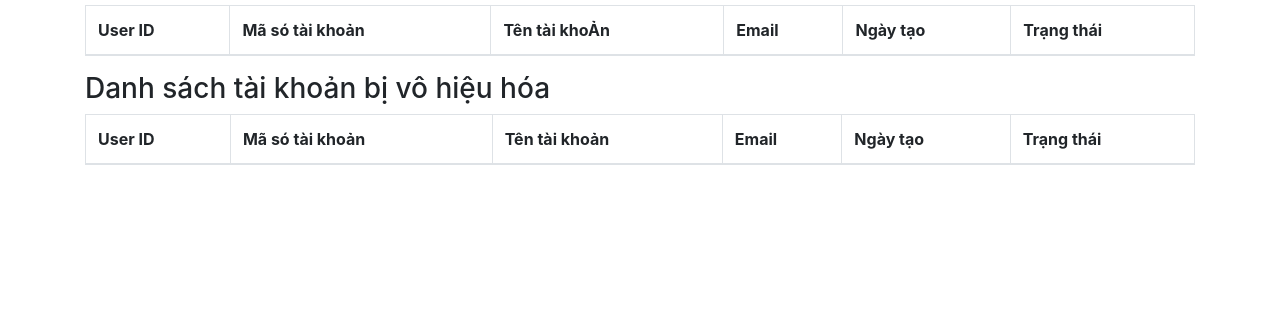
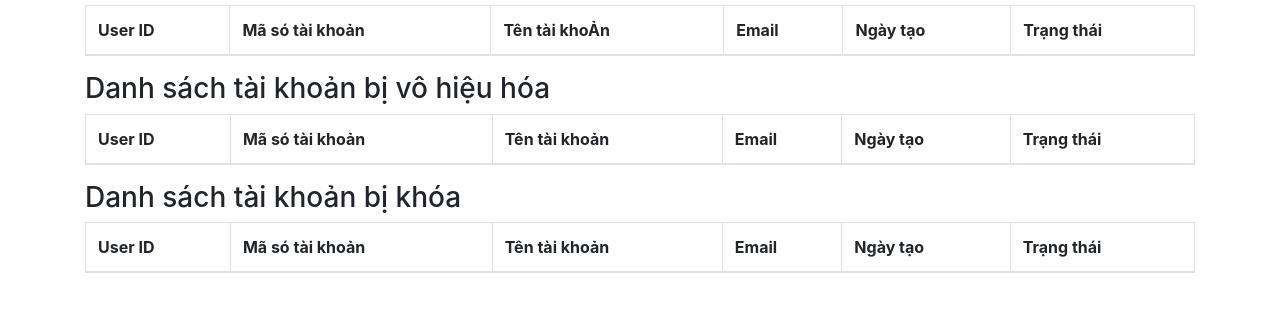
Before and after one commit to Kuroo-nekoo/web-ck, a PHP site: page /admin.php in a window 1280 px wide. Shown: the part 225-537 px from the top of the page. Run offline with PHP 8.4, Linux system fonts and the light colour scheme; tables that the repository leaves empty hold one stand-in row (values such as "Sample post"); lists and menus that the app fills with data are empty.

Commit message:
insert balance, date_locked into db, change function login in db.php

```diff
--- a/admin.php
+++ b/admin.php
@@ -7,8 +7,8 @@ if (get_users_data()['code'] == 0) {
     $users = [];
 }
 
-if (get_users_data_sort_date()['code'] == 0) {
-    $users_sort_date_created = get_users_data_sort_date()['data'];
+if (get_users_data_sort_date('sort_date_created')['code'] == 0) {
+    $users_sort_date_created = get_users_data_sort_date('sort_date_created')['data'];
 } else {
     $users_sort_date_created = [];
 }
@@ -121,7 +121,7 @@ if (get_users_data_sort_date()['code'] == 0) {
                 <?php if ($users_sort_date_created): ?>
 
                 <?php foreach ($users_sort_date_created as $user):
-    if ($user['ACTIVATED_STATE'] === "đã vô hiệu hóa"):
+    if ($user['ACTIVATED_STATE'] === "vô hiệu hóa"):
     ?>
 		                  <tr>
 		                    <td><?php echo $user['USER_ID'] ?></td>
@@ -129,7 +129,44 @@ if (get_users_data_sort_date()['code'] == 0) {
 		                    <td><?php echo $user['FULL_NAME'] ?></td>
 		                    <td><?php echo $user['EMAIL'] ?></td>
 		                    <td><?php echo $user['DATE_CREATED'] ?></td>
-		                    <td class='bg-success'><?php echo 'Đã xác thực' ?></td>
+		                    <td class='table-secondary'><?php echo 'vô hiệu hóa' ?></td>
+		                  </tr>
+		                <?php endif;?>
+
+                <?php endforeach;?>
+                <?php endif;?>
+
+              </tbody>
+            </table>
+          </div>
+
+          <h3 class="mt-3">Danh sách tài khoản bị khóa</h3>
+
+          <div class="table-responsive table-wrapper-scroll-y my-custom-scrollbar">
+            <table class="table table-bordered table-striped mb-0 ">
+              <thead>
+                <tr>
+                    <th>User ID</th>
+                    <th>Mã só tài khoản</th>
+                    <th>Tên tài khoản</th>
+                    <th>Email</th>
+                    <th>Ngày tạo</th>
+                    <th>Trạng thái</th>
+                </tr>
+              </thead>
+              <tbody>
+                <?php if ($users): ?>
+
+                <?php foreach ($users as $user):
+    if ($user['IS_LOCKED'] == 1):
+    ?>
+		                  <tr>
+		                    <td><?php echo $user['USER_ID'] ?></td>
+		                    <td><?php echo $user['USERNAME'] ?></td>
+		                    <td><?php echo $user['FULL_NAME'] ?></td>
+		                    <td><?php echo $user['EMAIL'] ?></td>
+		                    <td><?php echo $user['DATE_CREATED'] ?></td>
+		                    <td class='bg-danger'><?php echo 'đã bị khóa' ?></td>
 		                  </tr>
 		                <?php endif;?>
 
--- a/db.php
+++ b/db.php
@@ -41,15 +41,19 @@ function register($phone_number, $email, $full_name, $date_of_birth, $address)
         $password = $password . chr(rand(0, 25) + 97);
     }
 
-    $sql = "INSERT INTO ACCOUNT (PHONE_NUMBER, EMAIL, FULL_NAME, DATE_OF_BIRTH, ADDRESS, USERNAME, PASSWORD, IS_NEW_USER, ACTIVATED_STATE, FAIL_LOGIN_COUNT, ABNORMAL_LOGIN_COUNT, IS_LOCKED, DATE_CREATED) VALUES (?, ?, ?, ?, ?, ?, ?, ?, ?, ?, ?, ?, ?)";
+    $sql = "INSERT INTO ACCOUNT (PHONE_NUMBER, EMAIL, FULL_NAME, DATE_OF_BIRTH, ADDRESS, USERNAME, PASSWORD, IS_NEW_USER, ACTIVATED_STATE, FAIL_LOGIN_COUNT, ABNORMAL_LOGIN_COUNT, IS_LOCKED, DATE_LOCKED, DATE_CREATED, BALANCE) VALUES (?, ?, ?, ?, ?, ?, ?, ?, ?, ?, ?, ?, ?, ?, ?)";
     $stm = $conn->prepare($sql);
     $is_new_user = 1;
     $activated_state = "chờ xác minh";
     $fail_login_count = 0;
     $abnormal_login_count = 0;
     $is_locked = 0;
-    $date_created = date("Y-m-d");
-    $stm->bind_param('sssssssisiiis', $phone_number, $email, $full_name, $date_of_birth, $address, $username, $password, $is_new_user, $activated_state, $fail_login_count, $abnormal_login_count, $is_locked, $date_created);if (!$stm->execute()) {return array('code' => 1, 'error' => 'Error: ' . $sql . "<br>" . $conn->error);}
+    date_default_timezone_set('asia/ho_chi_minh'); //set timezone
+    $date_created = date('d-m-y h:i:s'); // get current date
+    $date_locked = null;
+    $balance = 0;
+    $stm->bind_param('sssssssisiiissi', $phone_number, $email, $full_name, $date_of_birth, $address, $username, $password, $is_new_user, $activated_state, $fail_login_count, $abnormal_login_count, $is_locked, $date_locked, $date_created, $balance);
+    if (!$stm->execute()) {return array('code' => 1, 'error' => 'Error: ' . $sql . "<br>" . $conn->error);}
 
     return array('code' => 0, 'username' => $username, 'password' => $password);
 }
@@ -87,10 +91,11 @@ function login($username, $password)
             if ($data['ABNORMAL_LOGIN_COUNT'] === 0) {
                 $abnormal_login_count = 1;
                 $fail_login_count = 0;
-
-                $sql = "UPDATE ACCOUNT SET FAIL_LOGIN_COUNT = ?, ABNORMAL_LOGIN_COUNT = ? WHERE USERNAME = ?";
+                date_default_timezone_set('asia/ho_chi_minh'); // set timezone
+                $date_locked = date('d-m-y h:i:s'); // get current date
+                $sql = "UPDATE ACCOUNT SET FAIL_LOGIN_COUNT = ?, ABNORMAL_LOGIN_COUNT = ?, DATE_LOCKED = ? WHERE USERNAME = ?";
                 $stm = $conn->prepare($sql);
-                $stm->bind_param('iis', $fail_login_count, $abnormal_login_count, $username);
+                $stm->bind_param('iiss', $fail_login_count, $abnormal_login_count, $date_locked, $username);
 
                 if (!$stm->execute()) {
                     return array('code' => 1, 'error' => 'Error: ' . $sql . "<br>" . $conn->error);
@@ -230,17 +235,23 @@ function get_users_data()
     return array('code' => 0, 'data' => $data);
 }
 
-function date_sort($a, $b)
+function sort_date_created($a, $b)
 {
     return strtotime($b['DATE_CREATED']) - strtotime($a['DATE_CREATED']);
 }
 
-function get_users_data_sort_date()
+function sort_date_locked($a, $b)
+{
+    return strtotime($b['DATE_LOCKED']) - strtotime($a['DATE_LOCKED']);
+}
+
+
+function get_users_data_sort_date($type)
 {
     $data = get_users_data();
     if ($data['code'] == 0) {
         $result = $data['data'];
-        usort($result, "date_sort");
+        usort($result, $type);
         return array('code' => 0, 'data' => $result);
     }
     return array('code' => 1, 'error' => 'Empty data');
```
Also changed, not shown: db.sql (+6 -5 lines).
